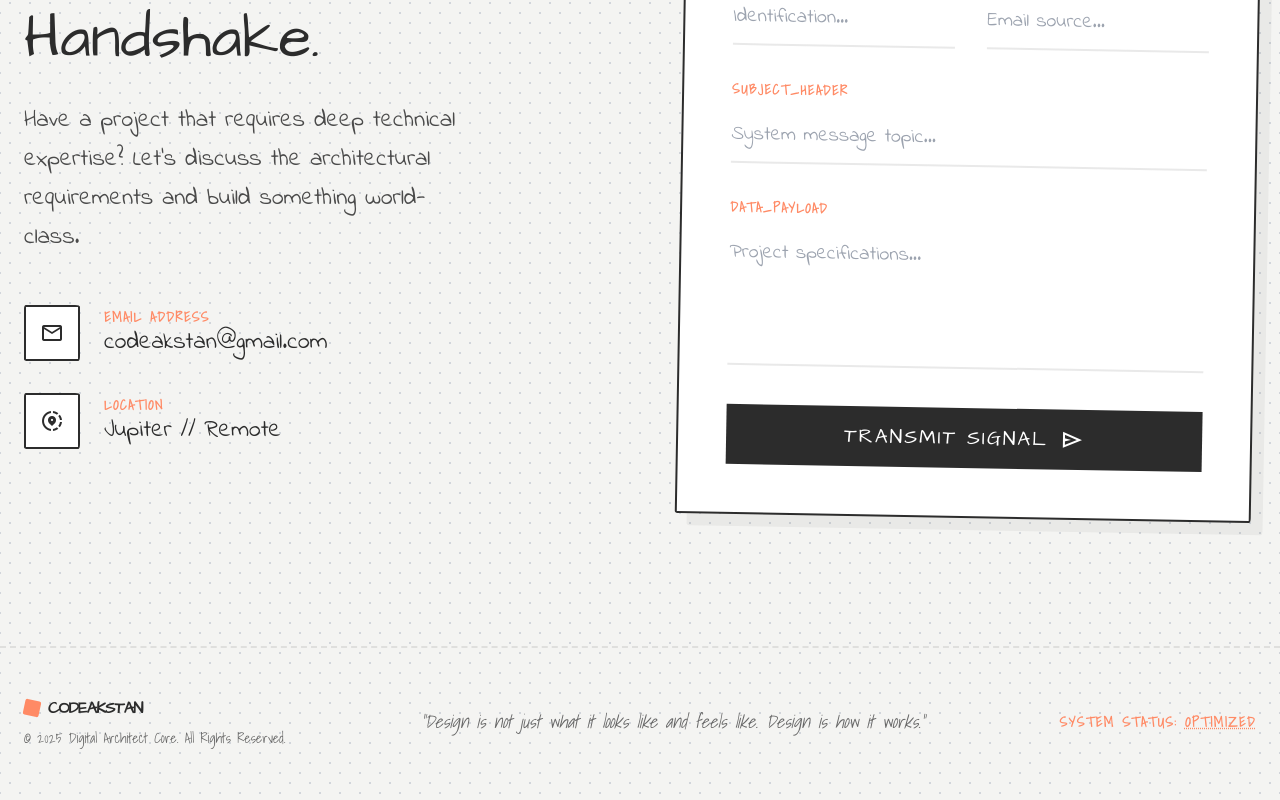
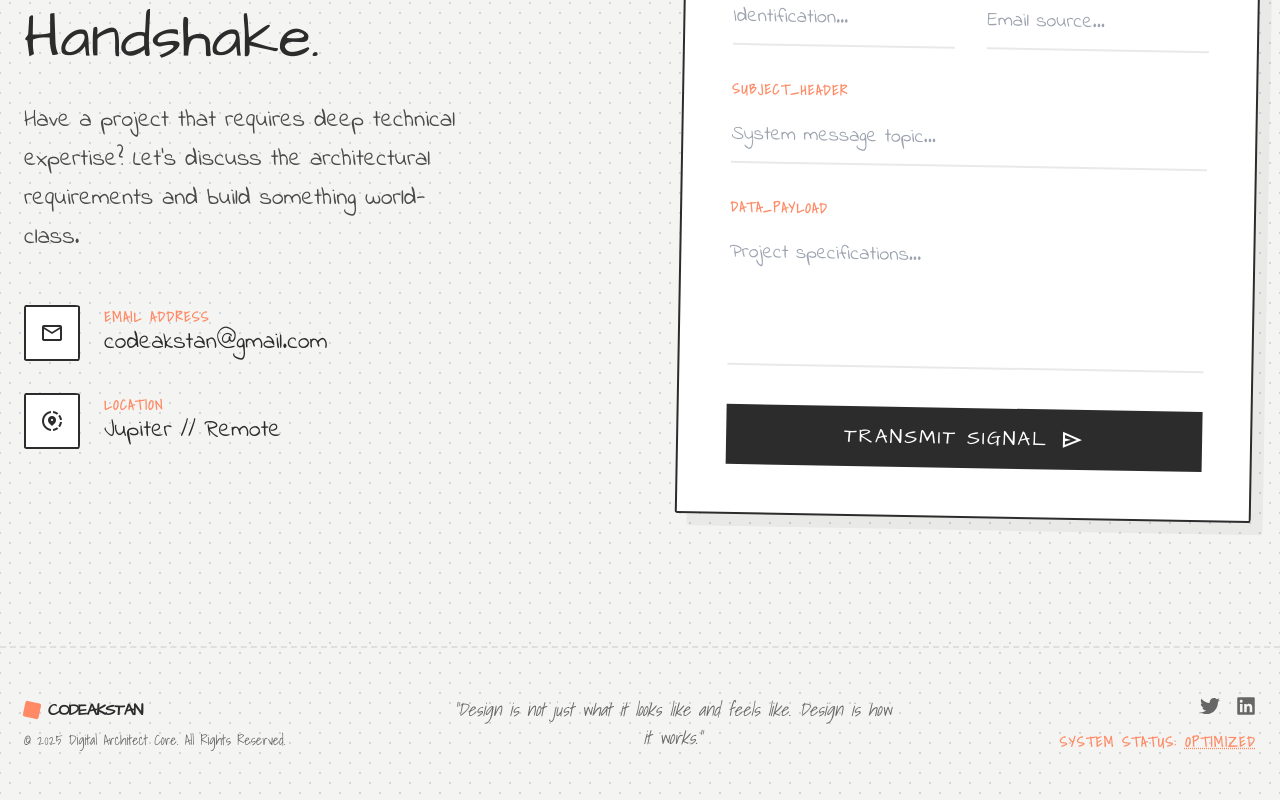
Before and after one commit to codeAKstan/cdk, a Next.js app: page / in a window 1280 px wide. Shown: the part 4167-4967 px from the top of the page. Built offline with nearby package versions, Linux system fonts and the light colour scheme; no server answers; the database is empty.

Commit message:
feat: add Footer component with copyright, social media links, and status.

```diff
--- a/components/Footer.js
+++ b/components/Footer.js
@@ -1,3 +1,5 @@
+import { FaTwitter, FaLinkedin } from 'react-icons/fa';
+
 export default function Footer() {
     return (
       <footer className="py-12 border-t-2 border-dashed border-[#2c2c2c]/10 px-6">
@@ -10,12 +12,22 @@ export default function Footer() {
             <p className="font-note text-sm text-[#666]">© {new Date().getFullYear()} Digital Architect Core. All Rights Reserved.</p>
           </div>
 
-          <div className="font-note text-lg text-[#666] italic">
+          <div className="hidden md:block font-note text-lg text-[#666] italic text-center max-w-md">
             "Design is not just what it looks like and feels like. Design is how it works."
           </div>
 
-          <div className="font-note text-sm text-[#ff8a65] font-bold uppercase tracking-widest">
-            System Status: <span className="underline decoration-dotted">Optimized</span>
+          <div className="flex flex-col items-center md:items-end gap-4">
+            <div className="flex items-center gap-4 text-[#666]">
+              <a href="https://twitter.com" target="_blank" rel="noopener noreferrer" className="hover:text-[#ff8a65] transition-colors duration-300" aria-label="Twitter">
+                <FaTwitter className="text-xl" />
+              </a>
+              <a href="https://linkedin.com" target="_blank" rel="noopener noreferrer" className="hover:text-[#ff8a65] transition-colors duration-300" aria-label="LinkedIn">
+                <FaLinkedin className="text-xl" />
+              </a>
+            </div>
+            <div className="font-note text-sm text-[#ff8a65] font-bold uppercase tracking-widest">
+              System Status: <span className="underline decoration-dotted">Optimized</span>
+            </div>
           </div>
         </div>
       </footer>
```
